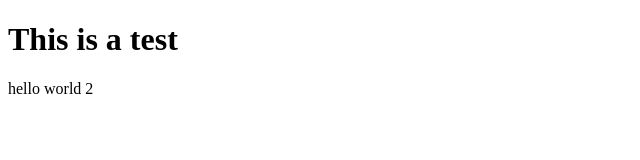
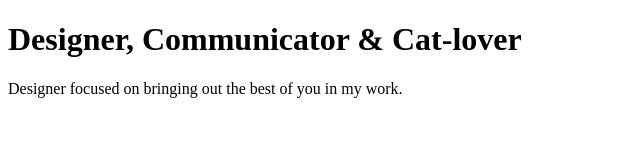
Before and after one commit to hannahkmportfolio/hannahkcportfolio, a plain HTML site: page index.html in a window 1280 px wide. Shown: the whole page, without its empty margins (0-640 px from the left). Drawn offline with Linux system fonts and the light colour scheme.

Commit message:
Update index.html

```diff
--- a/index.html
+++ b/index.html
@@ -6,7 +6,7 @@
     <title>My First Webpage</title>
   </head>
     <body>
-    <h1>This is a test</h1>
-        <p>hello world 2</p>
+    <h1>Designer, Communicator & Cat-lover</h1>
+        <p>Designer focused on bringing out the best of you in my work.</p>
     </body>
 </html>
```
